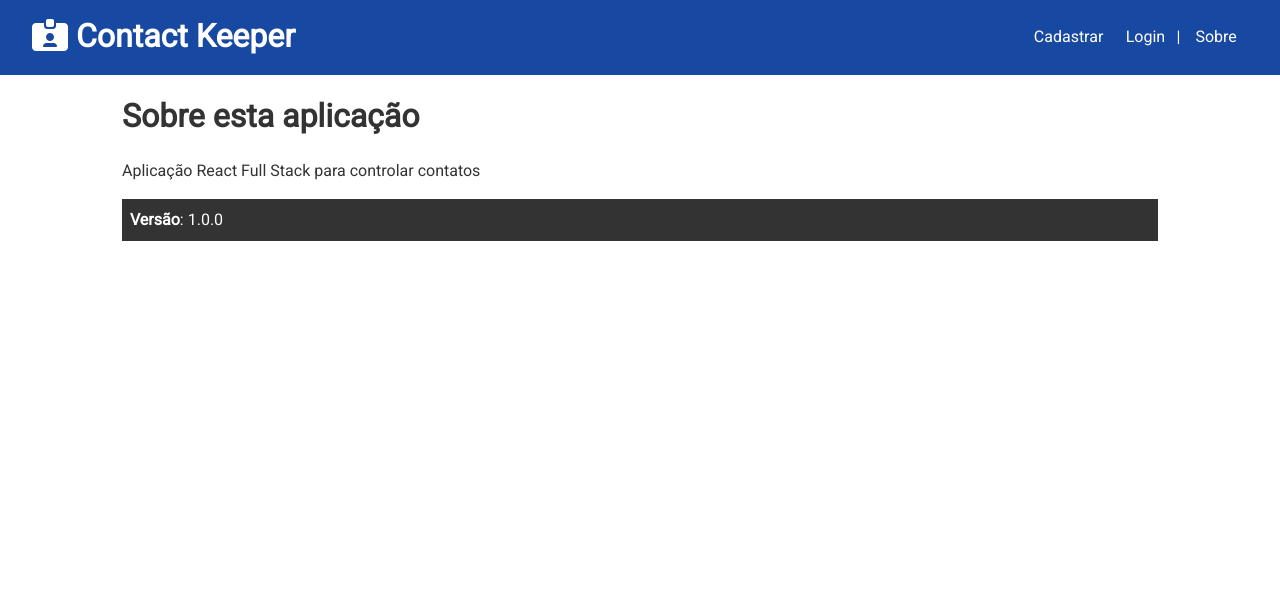
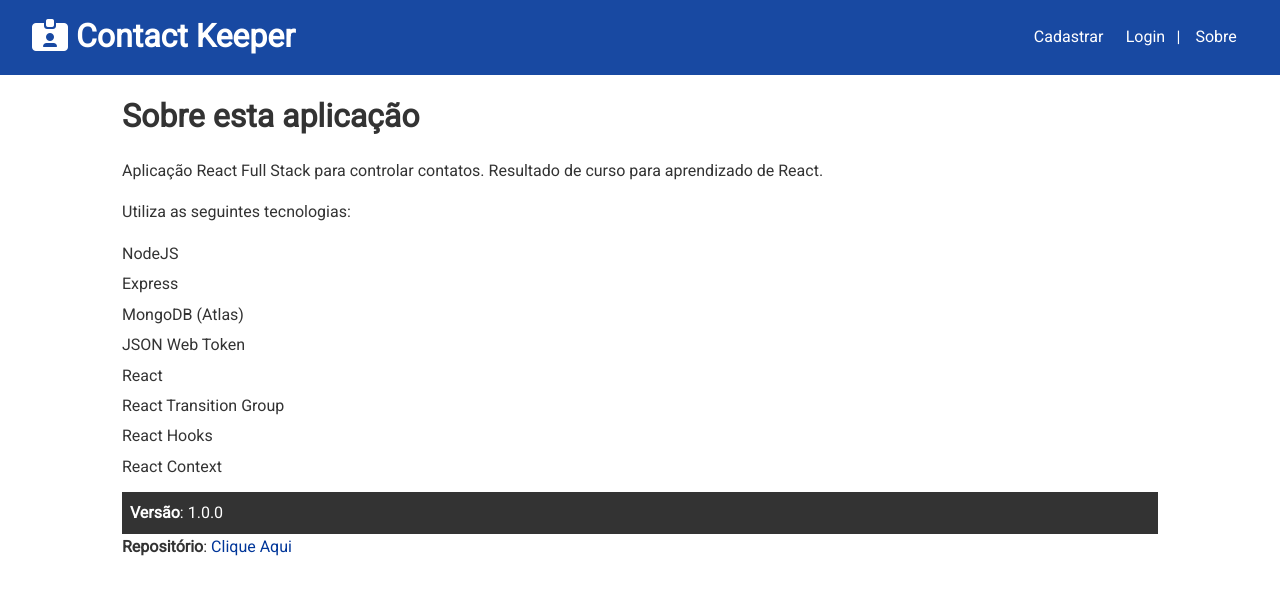
Before and after one commit to fapolo/contact-keeper, a React (Create React App) app in the folder client/: page /about in a window 1280 px wide. Shown: the top 594 px of the page. Built offline with nearby package versions, Linux system fonts and the light colour scheme.

Commit message:
atualiza pagina sobre

```diff
--- a/client/src/components/pages/About.js
+++ b/client/src/components/pages/About.js
@@ -4,10 +4,28 @@ const About = () => {
   return (
     <div>
       <h1>Sobre esta aplicação</h1>
-      <p className='my-1'>Aplicação React Full Stack para controlar contatos</p>
+      <p className='my-1'>
+        Aplicação React Full Stack para controlar contatos. Resultado de curso
+        para aprendizado de React.
+      </p>
+      <p className='my-1'>Utiliza as seguintes tecnologias:</p>
+      <ul className='list'>
+        <li>NodeJS</li>
+        <li>Express</li>
+        <li>MongoDB (Atlas)</li>
+        <li>JSON Web Token</li>
+        <li>React</li>
+        <li>React Transition Group</li>
+        <li>React Hooks</li>
+        <li>React Context</li>
+      </ul>
       <p className='bg-dark p'>
         <strong>Versão</strong>: 1.0.0
       </p>
+      <strong>Repositório</strong>:{" "}
+      <a href='https://github.com/fapolo/contact-keeper' target='_blank'>
+        Clique Aqui{" "}
+      </a>
     </div>
   );
 };
```
